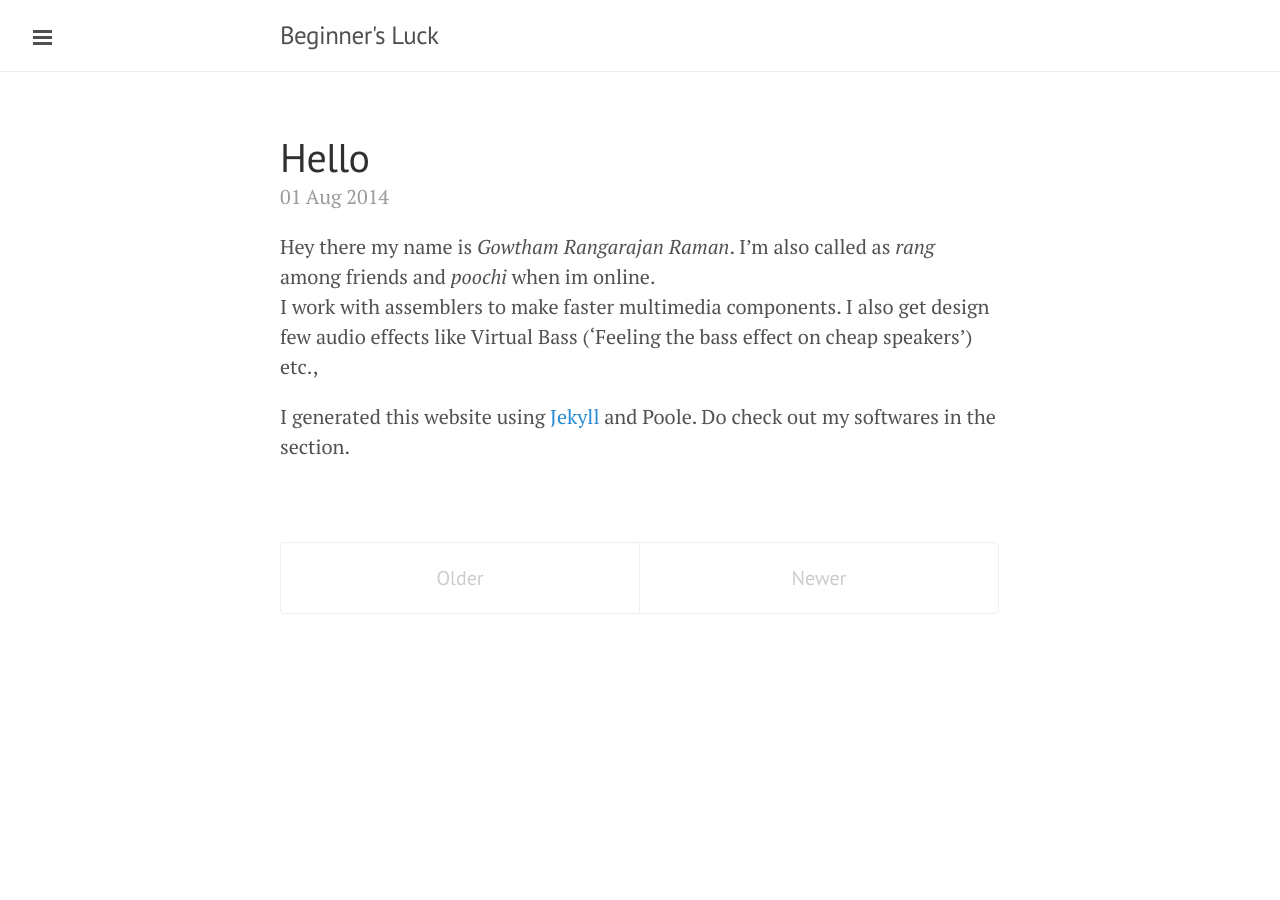
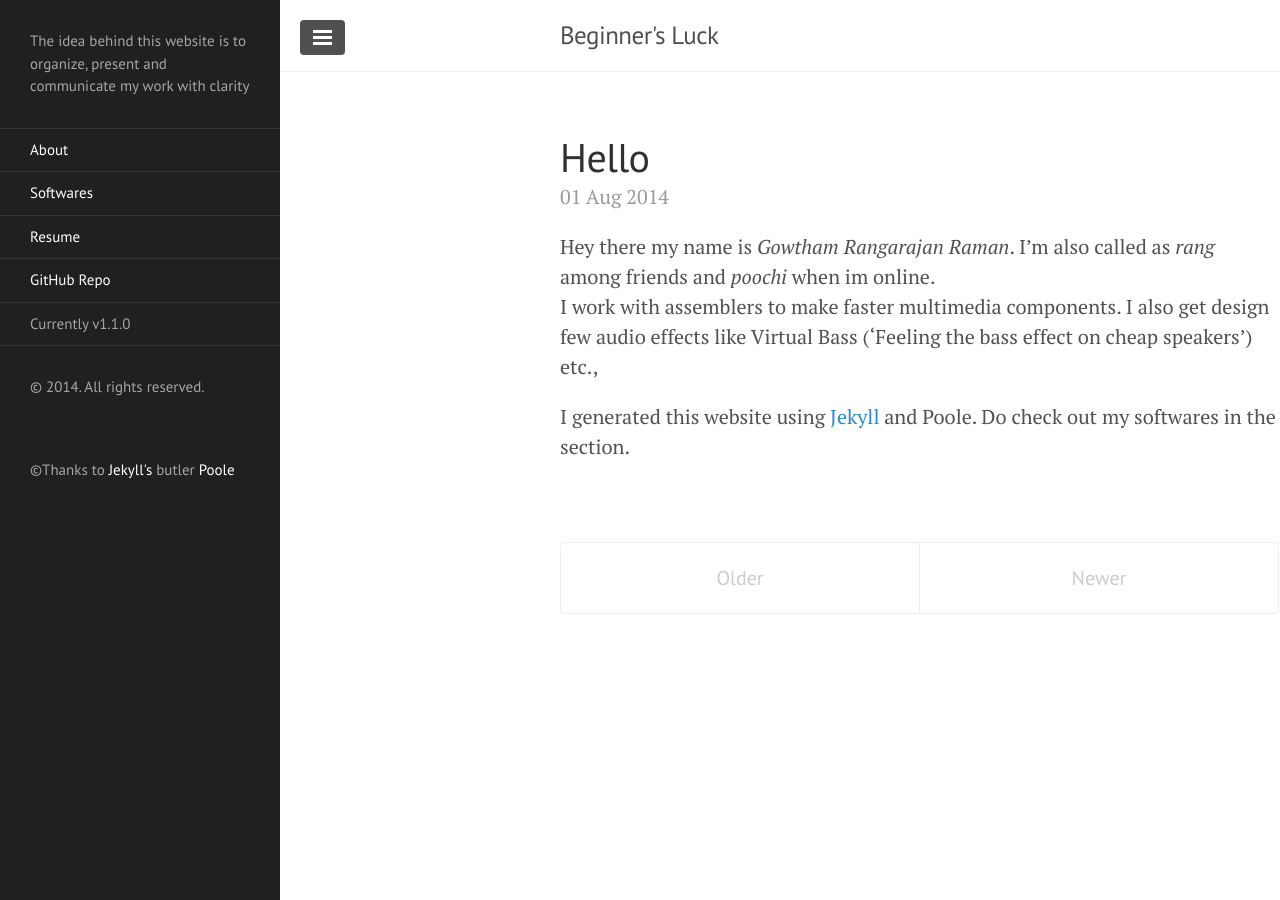
Before and after one commit to poochi/poochi.github.io, a Jekyll site: the page built from index.html, in a window 1280 px wide. Built offline with Jekyll 4.4.1, drawn with Linux system fonts in a browser that asks for light colours; Markdown is read by kramdown in place of the engine named in the settings; the list of posts is cut into pages by our own code.

Commit message:
sidebar permanent

```diff
--- a/_includes/sidebar.html
+++ b/_includes/sidebar.html
@@ -1,8 +1,8 @@
 <!-- Target for toggling the sidebar `.sidebar-checkbox` is for regular
      styles, `#sidebar-checkbox` for behavior. -->
 <!-- <input type="checkbox" class="sidebar-checkbox" id="sidebar-checkbox" checked>-->
-<!-- <input type="checkbox" checked disabled class="sidebar-checkbox" id="sidebar-checkbox" >-->
-<div type="checkbox" checked class="sidebar-checkbox" id="sidebar-checkbox" ></div>
+<input type="checkbox" disabled class="sidebar-checkbox" id="sidebar-checkbox" checked>
+
 <!-- Toggleable sidebar -->
 <div class="sidebar" id="sidebar">
   <div class="sidebar-item">
```
